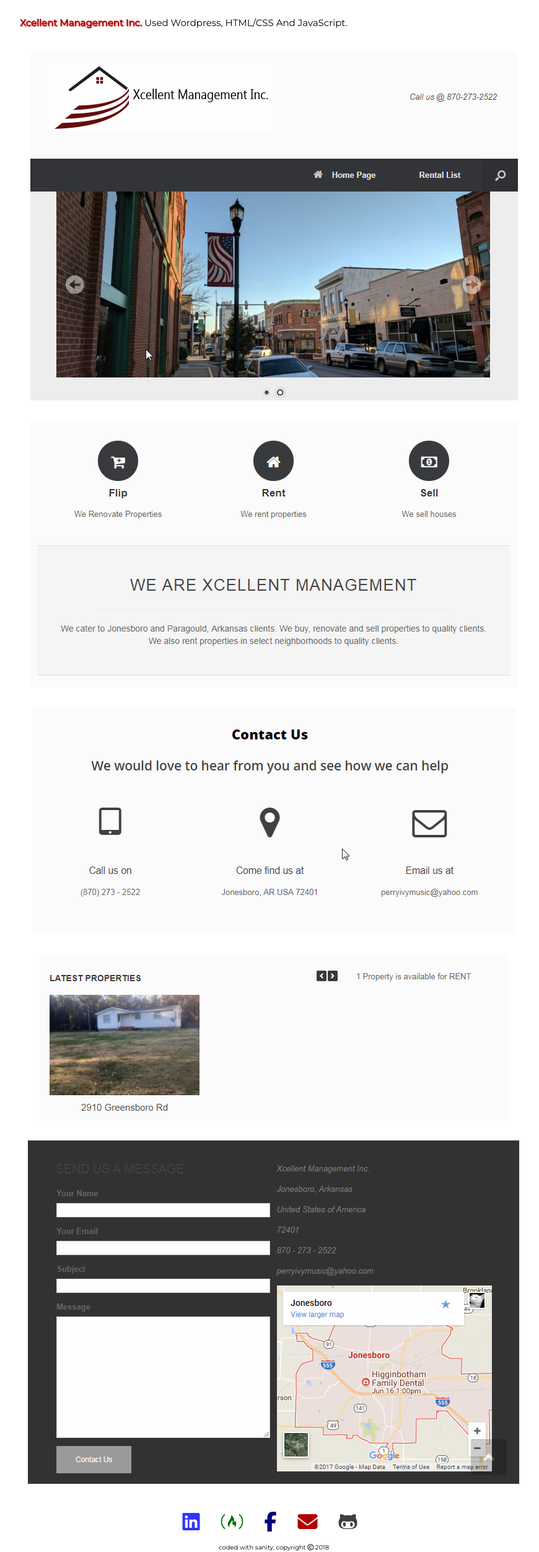
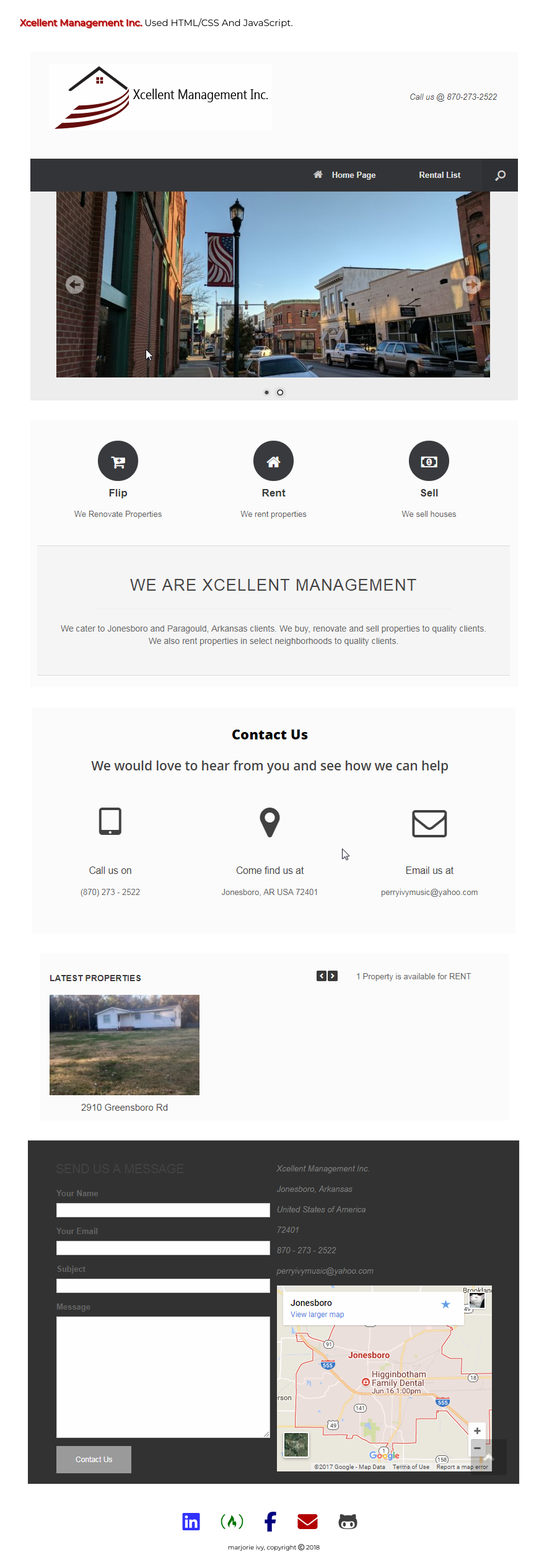
Before and after one commit to mmorenoivy/Portfolio, a plain HTML site: page xcellentmgmt.html in a window 1280 px wide. Shown: the part 270-2774 px from the top of the page at 62% size, without its empty margins (198-1068 px from the left). Drawn offline with Linux system fonts and the light colour scheme.

Commit message:
Update xcellentmgmt.html

```diff
--- a/xcellentmgmt.html
+++ b/xcellentmgmt.html
@@ -21,7 +21,7 @@
   <p>This website is used for advertising Xcellent Management's properties for rent or for sale.
   The properties listed are updated in real time, and it will also indicate if there is no property available.
   Potential tenants will have the ability to apply as a tenant according to their selected property. </p>
-  <p class="link"><a href="http://xcellentmanagement.com/">Xcellent Management Inc.</a> used Wordpress, HTML/CSS and JavaScript.</p>
+  <p class="link"><a href="http://xcellentmanagement.com/">Xcellent Management Inc.</a> used HTML/CSS and JavaScript.</p>
     <img src="images/x1.png" alt="">
     <img src="images/x2.png" alt="">
     <img src="images/x3.png" alt="">
@@ -37,7 +37,7 @@
     <a href="mailto:marjorie_moreno@hotmail.com?subject=message from my portfolio"><i class="mail fa fa-envelope" aria-hidden="true"></i></a>
     <a href="https://github.com/mmorenoivy"><i class="git fa fa-github-alt" aria-hidden="true"></i></a>
   </div>
-<span class="foot">Coded with Sanity, Copyright <i class="fa fa-copyright" aria-hidden="true"></i> 2018</span>
+<span class="foot">Marjorie Ivy, Copyright <i class="fa fa-copyright" aria-hidden="true"></i> 2018</span>
 </footer>
 <script src="https://use.fontawesome.com/bc54c1f5c0.js"></script>
 <script src="js/script.js"></script>
```
